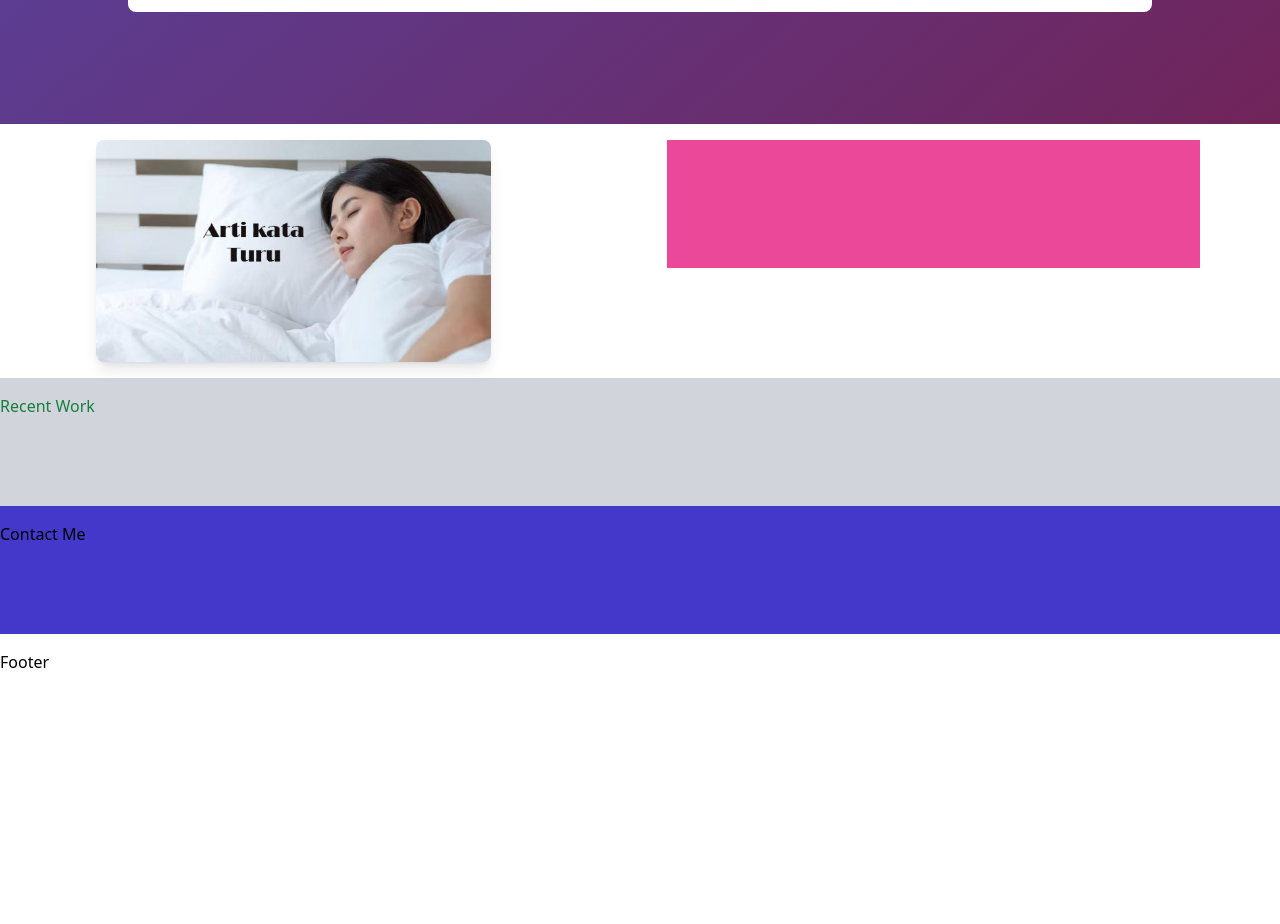
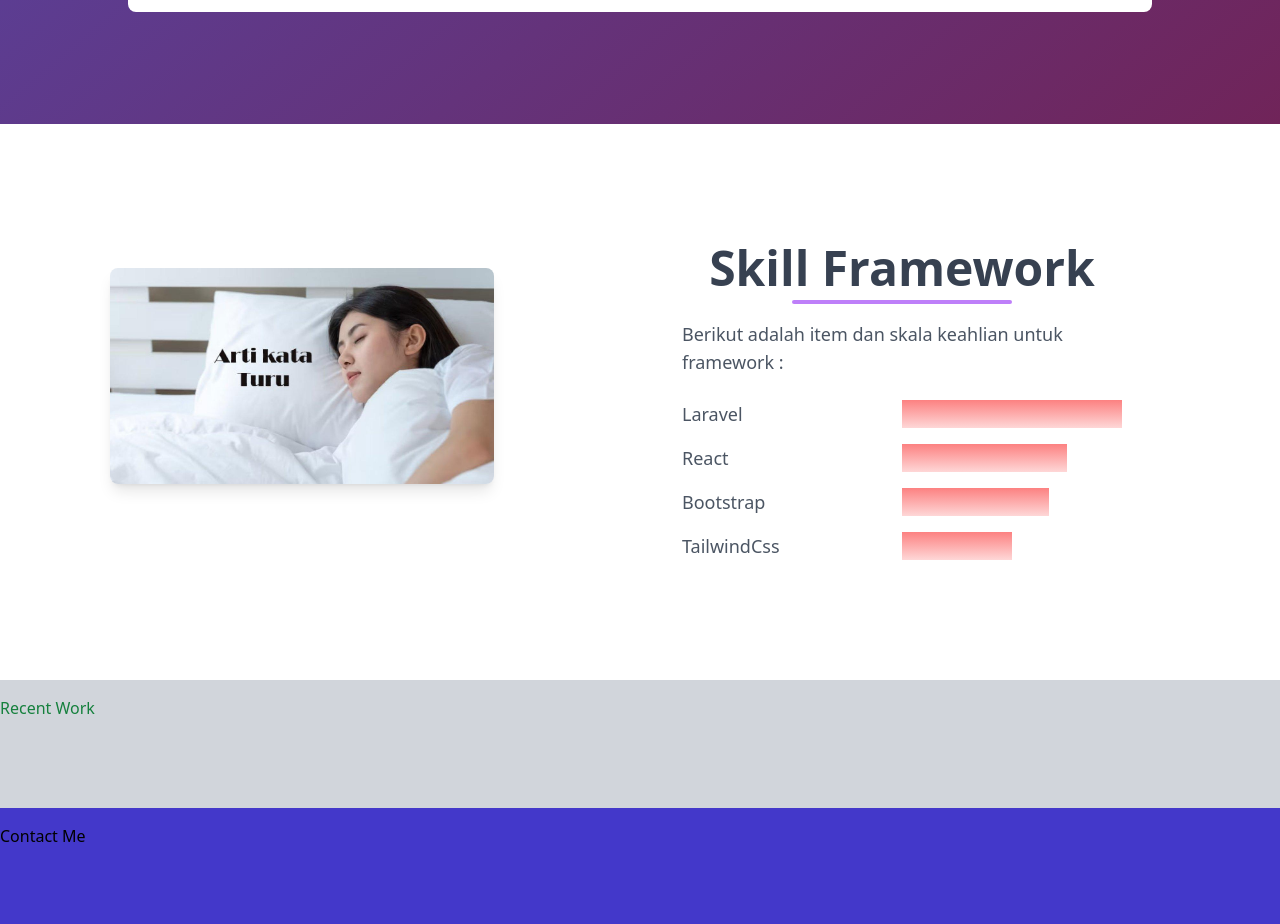
Before and after one commit to Safarqwerty/Web-porto-Tailwindcss, a website: page src/index.html in a window 1280 px wide. Shown: the part 1040-1964 px from the top of the page. Before the commit the page ends 1802 px from the top, so only its background shows below. Drawn offline with Linux system fonts and the light colour scheme.

Commit message:
Membangun Menu Skill Framework 2

```diff
--- a/src/index.html
+++ b/src/index.html
@@ -10,8 +10,12 @@
     <link href="/dist/output.css" rel="stylesheet">
     <link rel="stylesheet" href="https://use.fontawesome.com/releases/v5.7.0/css/all.css">
     <style>
-        .gradient{
+        .gradient {
             background-image: linear-gradient(to bottom right, #4c51bf, #702459);
+        }
+
+        .gradient-skill {
+            background-image: linear-gradient(#fc8181, #fed7d7);
         }
     </style>
     <title>Wep Porto CodePolitan</title>
@@ -90,7 +94,9 @@
                         <hr class="text-gray-600 mb-2">
                     </div>
                     <div class="px-2 py-4">
-                        <button class="bg-blue-500 hover:bg-blue-700 md:bg-red-500 text-white font-bold px-4 py-2 shadow-md rounded-tl-lg rounded-br-lg">Lihat Portofolio</button>
+                        <button
+                            class="bg-blue-500 hover:bg-blue-700 md:bg-red-500 text-white font-bold px-4 py-2 shadow-md rounded-tl-lg rounded-br-lg">Lihat
+                            Portofolio</button>
                     </div>
                 </div>
                 <div class="max-w-sm shadow-lg px-4 py-4 bg-white m-3 text-center">
@@ -107,7 +113,9 @@
                         <hr class="text-gray-600 mb-2">
                     </div>
                     <div class="px-2 py-4">
-                        <button class="bg-blue-500 hover:bg-blue-700 text-white md:bg-red-500 font-bold px-4 py-2 shadow-md rounded-tl-lg rounded-br-lg">Lihat Portofolio</button>
+                        <button
+                            class="bg-blue-500 hover:bg-blue-700 text-white md:bg-red-500 font-bold px-4 py-2 shadow-md rounded-tl-lg rounded-br-lg">Lihat
+                            Portofolio</button>
                     </div>
                 </div>
                 <div class="max-w-sm shadow-lg px-4 py-4 bg-white m-3 text-center">
@@ -124,20 +132,46 @@
                         <hr class="text-gray-600 mb-2">
                     </div>
                     <div class="px-2 py-4">
-                        <button class="bg-blue-500 hover:bg-blue-700 text-white md:bg-red-500 font-bold px-4 py-2 shadow-md rounded-tl-lg rounded-br-lg">Lihat Portofolio</button>
+                        <button
+                            class="bg-blue-500 hover:bg-blue-700 text-white md:bg-red-500 font-bold px-4 py-2 shadow-md rounded-tl-lg rounded-br-lg">Lihat
+                            Portofolio</button>
                     </div>
                 </div>
             </div>
         </div>
 
     </section>
-    <section class="w-screen mx-auto py-4 bg-white">
+    <section class="container mx-auto py-4 bg-white px-4">
         <div class="flex flex-wrap">
-            <div class="w-full md:w-4/12 ml-auto mr-auto px-4">
+            <div class="w-full md:w-4/12 mx-auto px-4 py-5 sm:py-32">
                 <img src="/img/turu.jpg" class="max-w-full rounded-lg shadow-lg">
             </div>
-            <div class="w-full md:w-5/12 ml-auto mr-auto px-4 bg-pink-500 h-32">
-
+            <div class="w-full md:w-5/12 mx-auto px-4 py-10 sm:py-24">
+                <div class="md:pr-12">
+                    <h1 class="w-full my-2 text-5xl font-bold text-center text-gray-700">Skill Framework</h1>
+                    <div class="mb-4">
+                        <div class="h-1 mx-auto bg-purple-500 w-1/2 opacity-75 my-0 rounded"></div>
+                    </div>
+                    <p class="mt-4 text-lg text-gray-600">Berikut adalah item dan skala keahlian untuk framework :</p>
+                    <ul class="list-none mt-4">
+                        <li class="grid grid-cols-2 py-2">
+                            <p class="text-lg text-gray-600">Laravel</p>
+                            <div class="gradient-skill w-7/8"></div>
+                        </li>
+                        <li class="grid grid-cols-2 py-2">
+                            <p class="text-lg text-gray-600">React</p>
+                            <div class="gradient-skill w-3/4"></div>
+                        </li>
+                        <li class="grid grid-cols-2 py-2">
+                            <p class="text-lg text-gray-600">Bootstrap</p>
+                            <div class="gradient-skill w-2/3"></div>
+                        </li>
+                        <li class="grid grid-cols-2 py-2">
+                            <p class="text-lg text-gray-600">TailwindCss</p>
+                            <div class="gradient-skill w-1/2"></div>
+                        </li>
+                    </ul>
+                </div>
             </div>
         </div>
     </section>
```
Also changed, not shown: dist/output.css.
